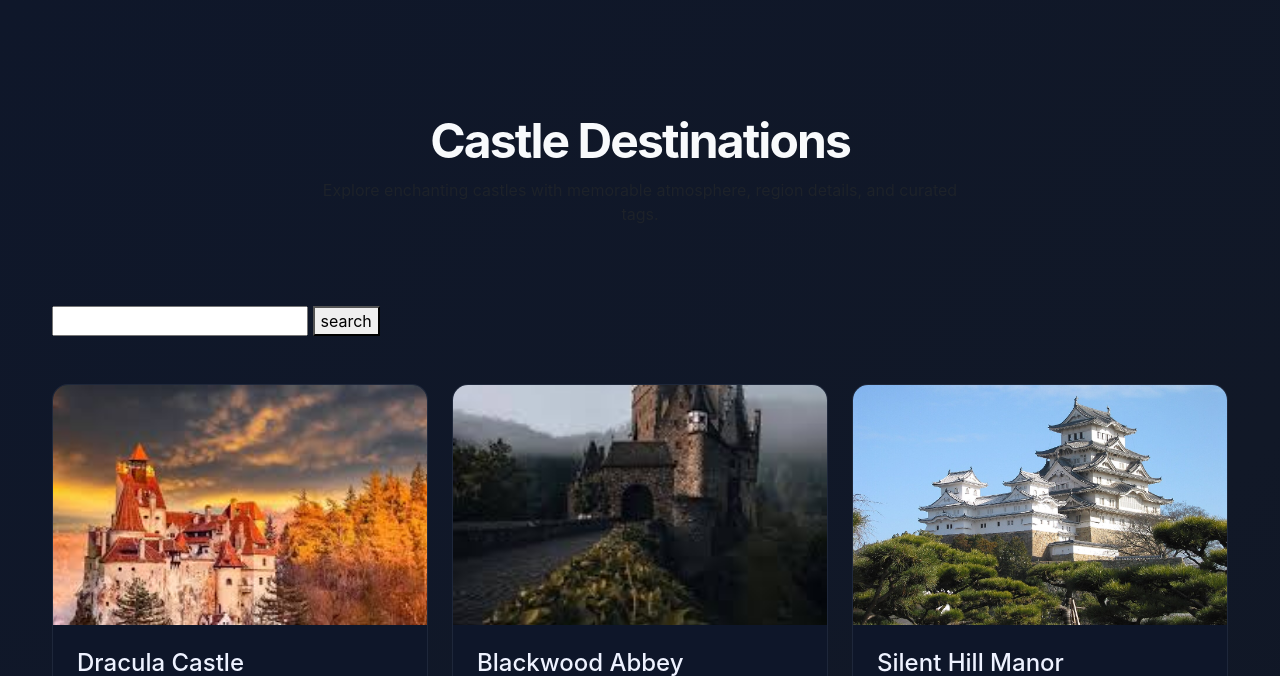
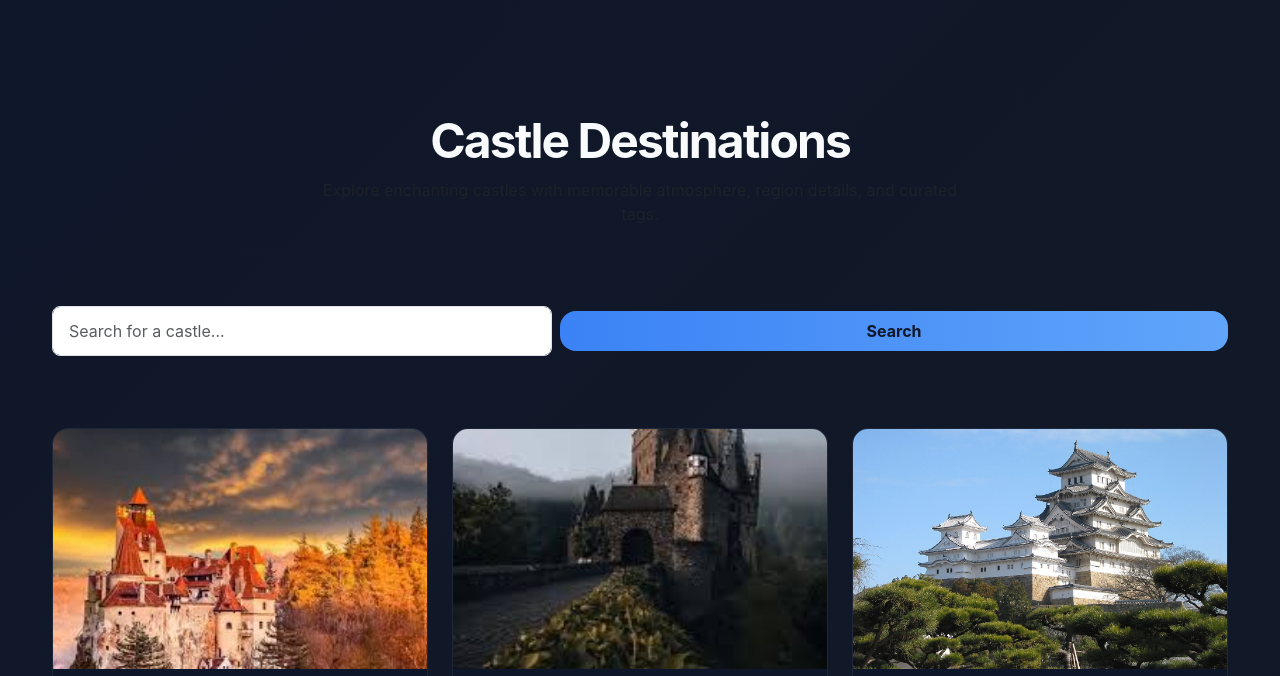
Before and after one commit to nik-767/gloomvalut, a Django app: page /home/ in a window 1280 px wide. Shown: the top 676 px of the page. Run offline with Django 5.2, Linux system fonts and the light colour scheme; data comes from the database, SQL or seed files in the repository.

Commit message:
css of search

```diff
--- a/core/views.py
+++ b/core/views.py
@@ -27,10 +27,11 @@ def home(request):
     search = request.GET.get("castle")
     if search:
         dest = Destination.objects.filter(
-            castle__icontains=search
+            castle__icontains = search
         )
     else:
         dest = Destination.objects.all()
+
 
 
     return render(request, "core/home.html", {"dest": dest})
--- a/static/core/styles.css
+++ b/static/core/styles.css
@@ -148,6 +148,19 @@ body {
     transform: scale(1.03);
 }
 
+/* Search container styling */
+.search-container input {
+    padding: 0.75rem 1rem !important;
+    font-size: 1rem !important;
+    height: auto;
+}
+
+.search-btn {
+    padding: 0.5rem 1.5rem !important;
+    font-size: 0.95rem !important;
+    height: auto;
+}
+
 .destination-card-body {
     padding: 1.5rem;
 }
--- a/templates/core/home.html
+++ b/templates/core/home.html
@@ -16,10 +16,10 @@
             <p class="text-muted">Explore enchanting castles with memorable atmosphere, region details, and curated tags.</p>
         </div>
 
-        <div class="search">
-            <form method="get">
-            <input type="search" name="castle">
-            <button type="submit">search</button>
+        <div class="search-container mb-5">
+            <form method="get" class="d-flex gap-2 justify-content-center align-items-center">
+                <input type="search" name="castle" class="form-control form-control-lg w-75" placeholder="Search for a castle...">
+                <button type="submit" class="btn btn-primary px-4 py-2">Search</button>
             </form>
         </div>
 
```
